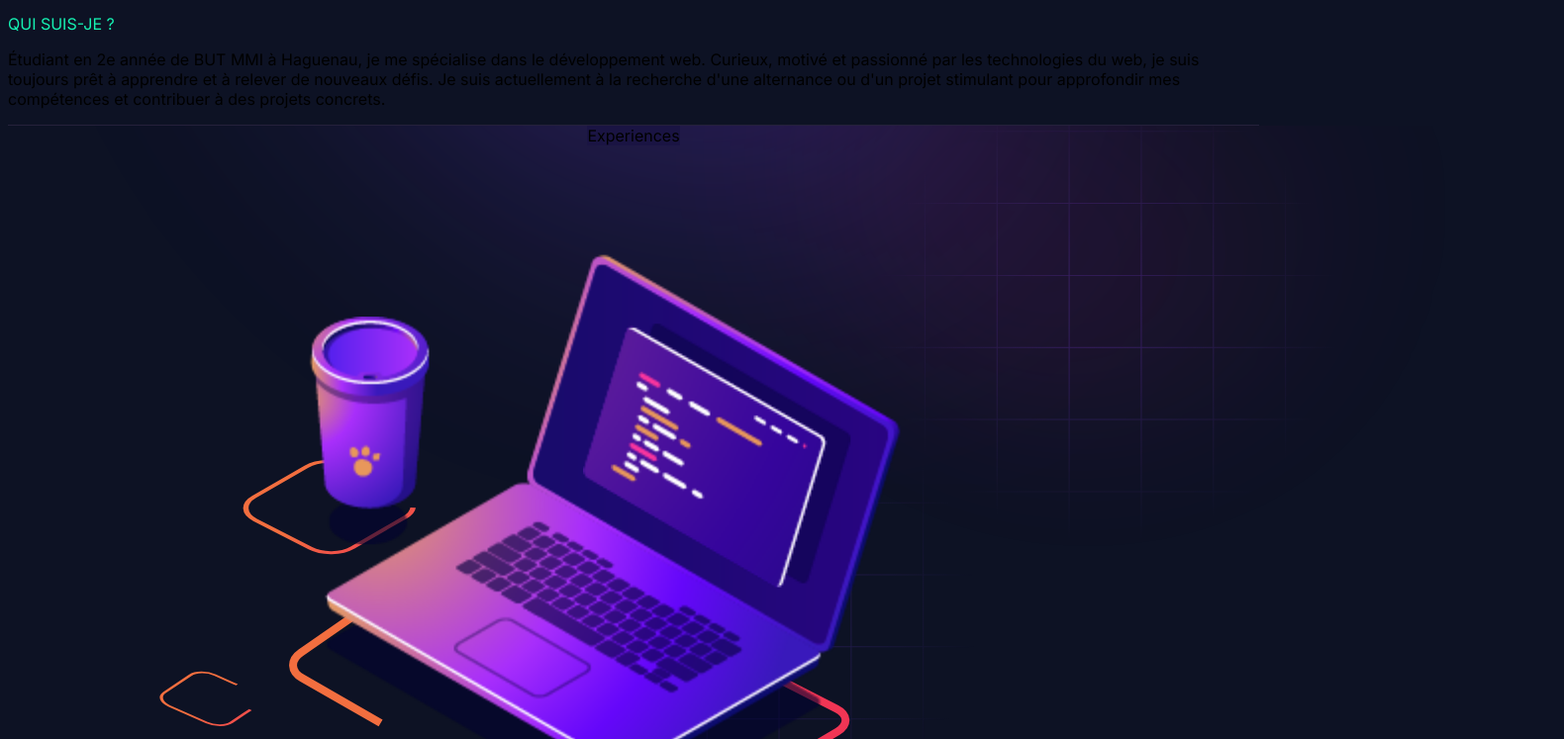
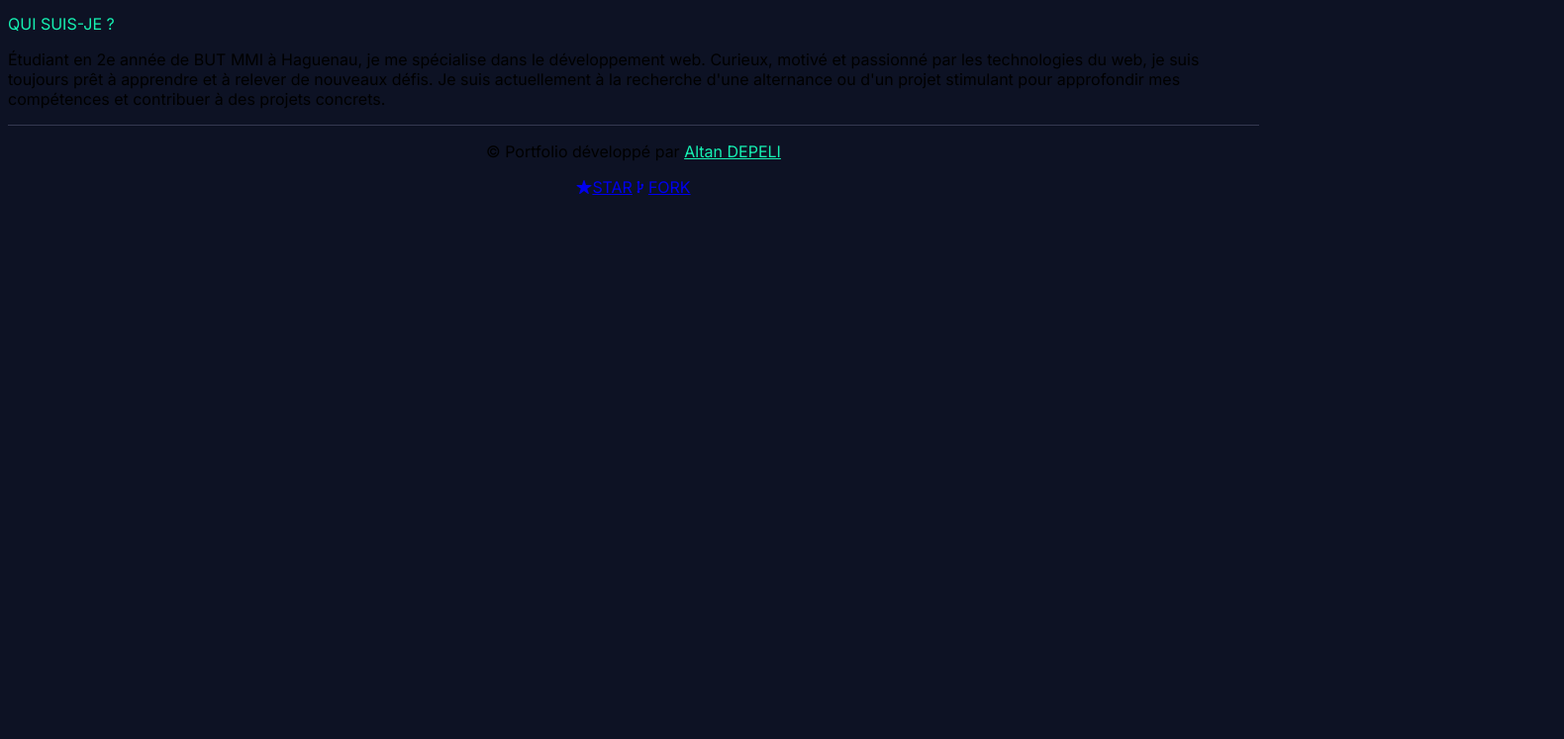
Before and after one commit to skrt67/portfolio, a Next.js app: page / in a window 1280 px wide. Shown: the part 1589-2336 px from the top of the page at 99% size, 1580 px wide, since content can reach past the window. After the commit the page ends 1796 px from the top, so only its background shows below. Built offline with nearby package versions, Linux system fonts and the light colour scheme.

Commit message:
ton message ici

```diff
--- a/app/page.js
+++ b/app/page.js
@@ -12,8 +12,8 @@ export default function Home() {
     <div suppressHydrationWarning>
       <HeroSection />
       <AboutSection />
-      <Experience />
-      {/* <Skills />
+      {/* <Experience />
+      <Skills />
       <Projects />
       <Education />
       <ContactSection /> */}
```
